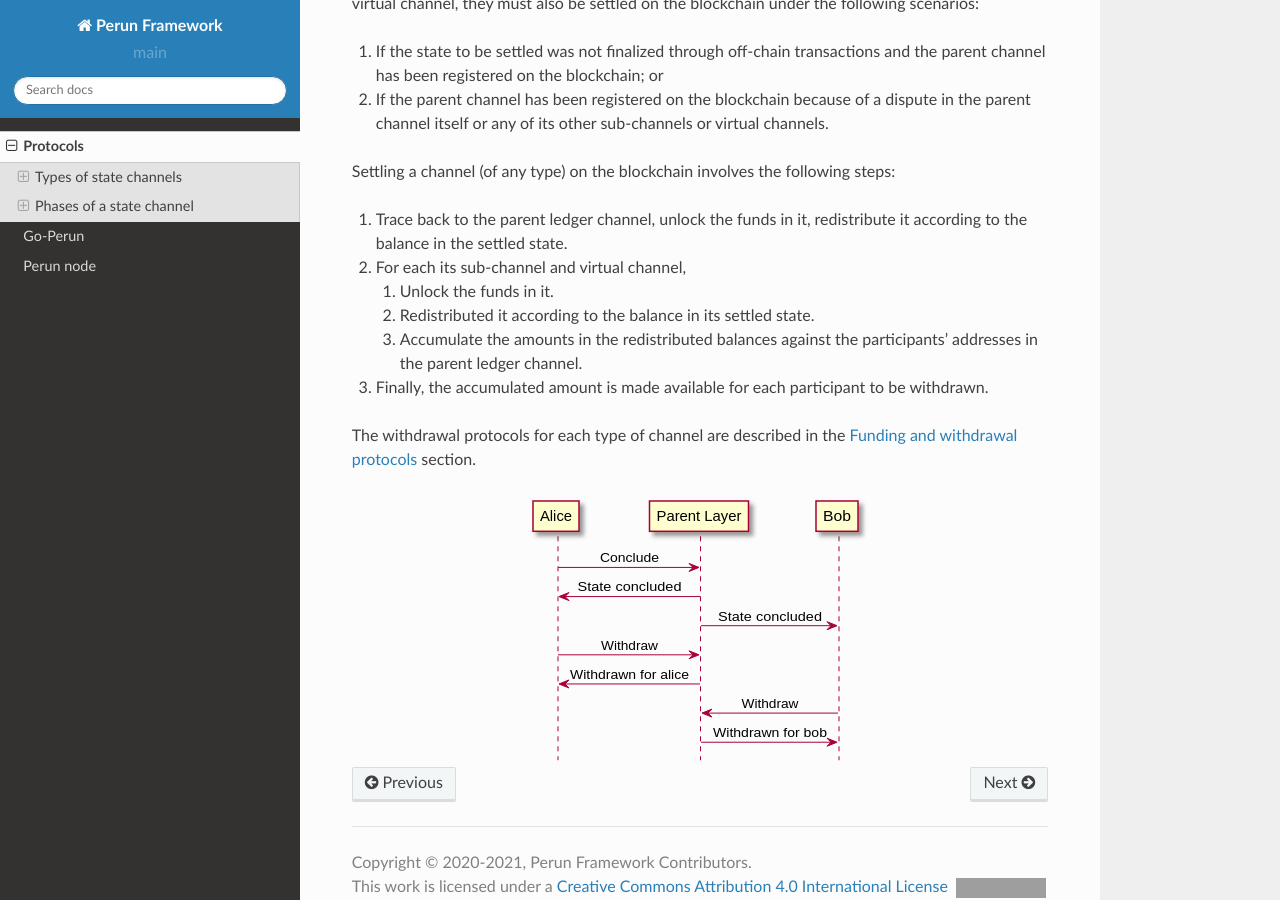
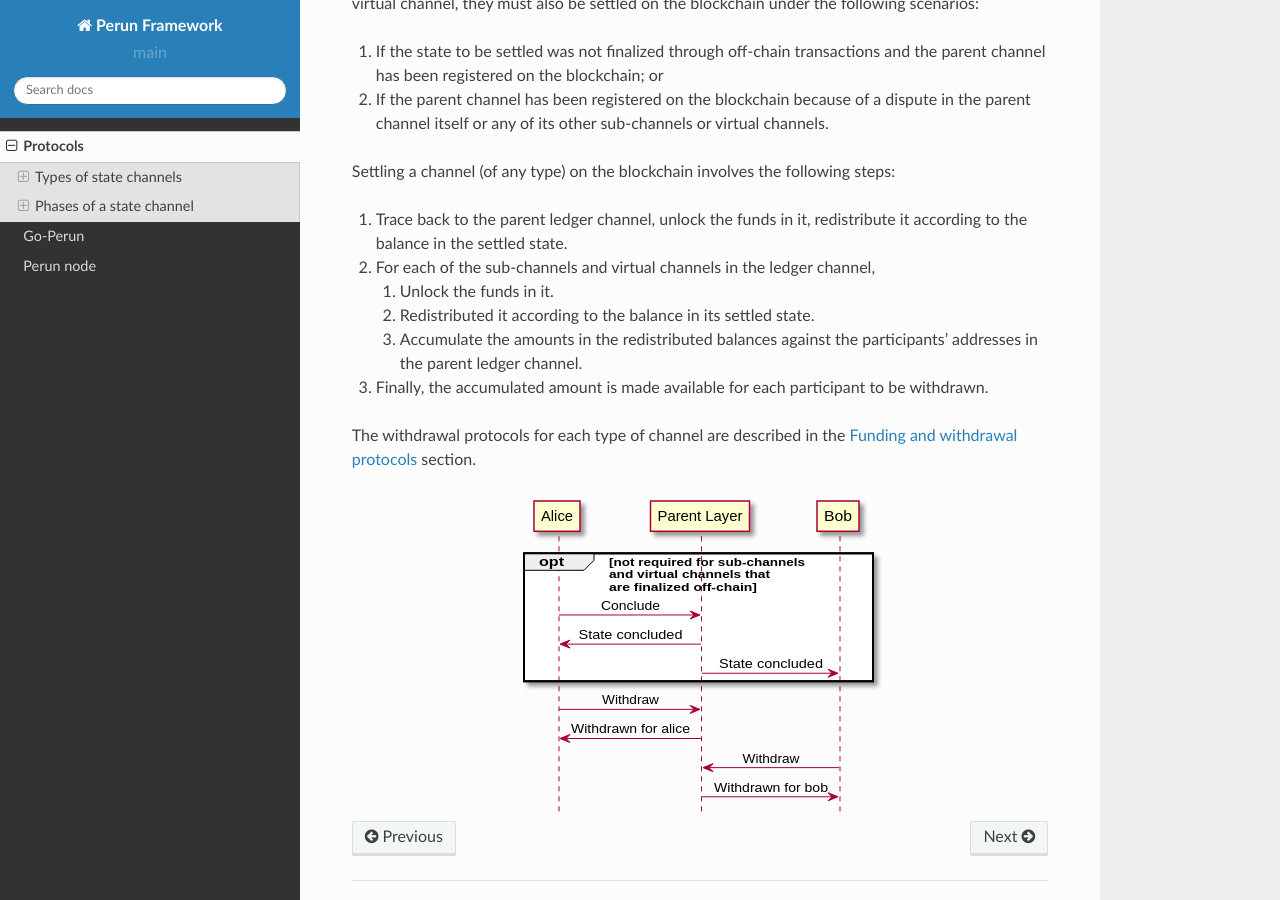
Before and after one commit to hyperledger-labs/perun-doc, a Sphinx documentation site: the page built from source/concepts/protocols.rst, in a window 1280 px wide and 900 px high, scrolled down 8041 px. Built offline with Sphinx 7.4.7 and the Read the Docs theme 2.0.0, drawn with Linux system fonts in a browser that asks for light colours; pages that are not in the unit, such as notebooks, are missing from menus; grey boxes are pictures that could not be loaded.

Commit message:
Update image for settle phase
Signed-off-by: Manoranjith <ponraj.manoranjitha@in.bosch.com>

```diff
--- a/source/concepts/protocols.rst
+++ b/source/concepts/protocols.rst
@@ -289,7 +289,7 @@ Settling a channel (of any type) on the blockchain involves the following steps:
 1. Trace back to the parent ledger channel, unlock the funds in it, redistribute
    it according to the balance in the settled state.
 
-2. For each its sub-channel and virtual channel,
+2. For each of the sub-channels and virtual channels in the ledger channel,
 
    1. Unlock the funds in it.
    2. Redistributed it according to the balance in its settled state.
@@ -302,6 +302,6 @@ Settling a channel (of any type) on the blockchain involves the following steps:
 The withdrawal protocols for each type of channel are described in the
 :ref:`funding_and_withdrawal_protocols` section.
 
-.. image:: ../_generated/concepts/settle_generic_disputed.svg
+.. image:: ../_generated/concepts/settle_generic.svg
   :align: Center
   :alt: Image not available
```
Also changed, not shown: source/_generated/concepts/settle_generic.svg (added), source/_generated/concepts/settle_generic_disputed.svg (deleted), source/_generated/concepts/settle_generic_finalized.svg (deleted), 3 other files.
